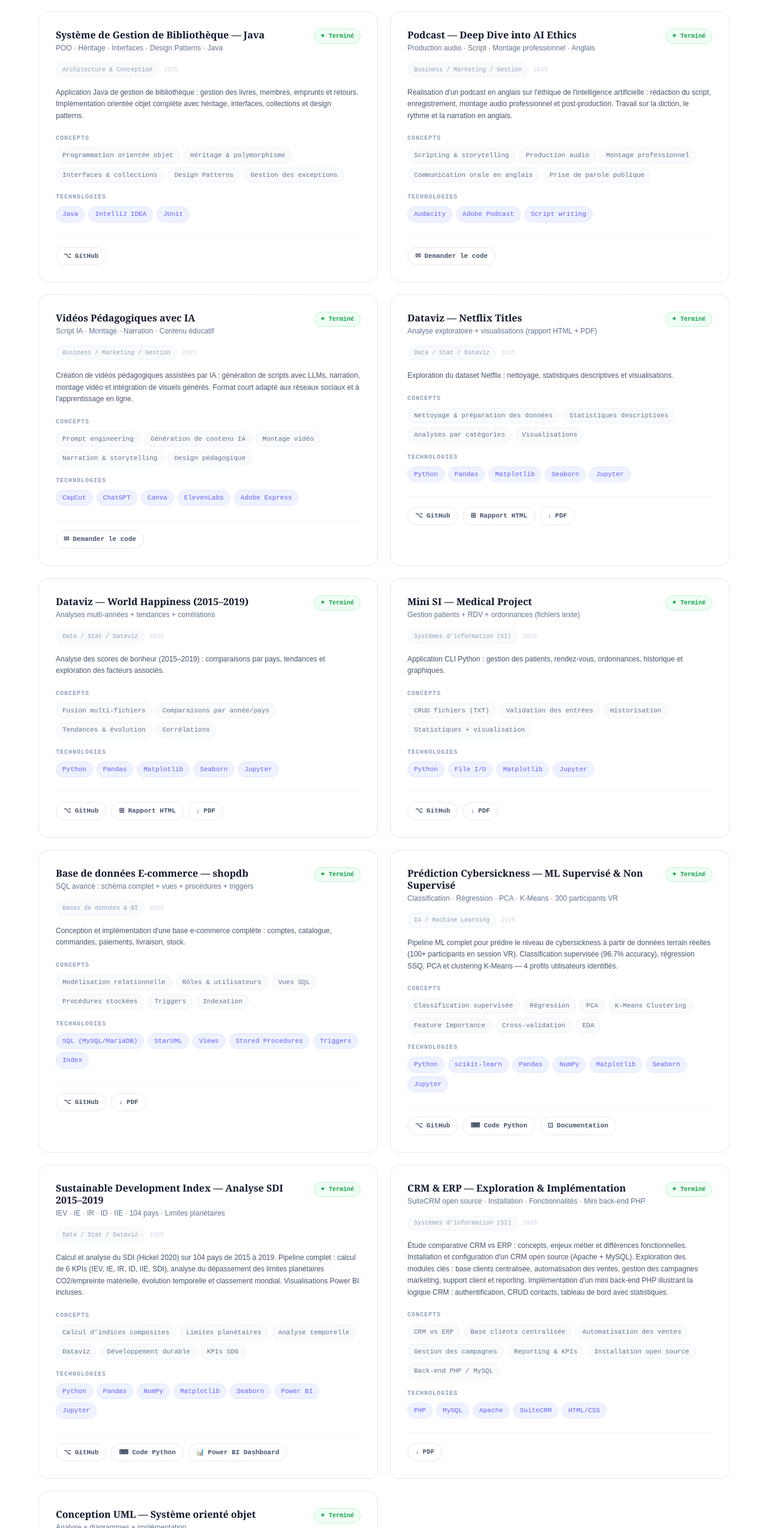
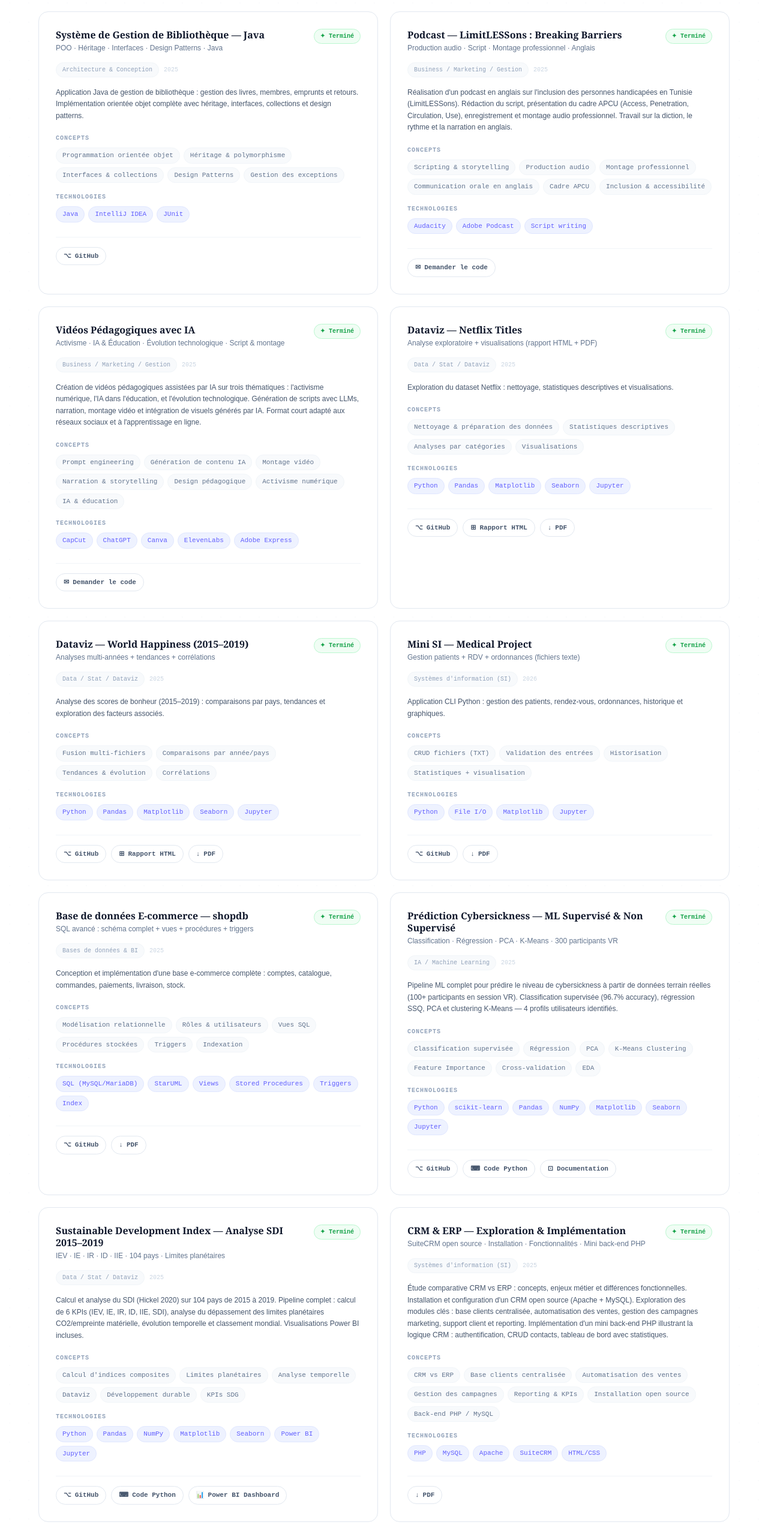
Before and after one commit to sarah832005/sarah832005.github.io, a Next.js app: page / in a window 1280 px wide. Shown: the part 6511-9059 px from the top of the page at 60% size. Built offline with nearby package versions, Linux system fonts and the light colour scheme.

Commit message:
feat: add projects

```diff
--- a/src/components/Projects.tsx
+++ b/src/components/Projects.tsx
@@ -98,7 +98,7 @@ const PROJECTS: Project[] = [
     what: "Mise en place d'un pipeline CI/CD complet : intégration continue avec Jenkins, conteneurisation Docker, analyse qualité de code avec SonarQube. Automatisation du build, des tests et du déploiement.",
     concepts: ["CI/CD", "Intégration continue", "Conteneurisation", "Qualité de code", "Automatisation du déploiement", "Pipeline DevOps"],
     tools: ["Jenkins", "Docker", "SonarQube", "Git", "Linux/Bash"],
-    report: "https://sarah832005.github.io/docs/devops_cicd_pipeline.pptx",
+    report: "https://sarah832005.github.io/docs/devops_cicd_pipeline.pdf",
   },
   {
     title: "Secure Notes — Sécurité OWASP Top 10",
@@ -119,20 +119,20 @@ const PROJECTS: Project[] = [
     github: "https://github.com/sarah832005/Elibrairie",
   },
   {
-    title: "Podcast — Deep Dive into AI Ethics",
+    title: "Podcast — LimitLESSons : Breaking Barriers",
     subtitle: "Production audio · Script · Montage professionnel · Anglais",
     year: "2025", status: "Terminé", domain: "Business / Marketing / Gestion",
-    what: "Réalisation d'un podcast en anglais sur l'éthique de l'intelligence artificielle : rédaction du script, enregistrement, montage audio professionnel et post-production. Travail sur la diction, le rythme et la narration en anglais.",
-    concepts: ["Scripting & storytelling", "Production audio", "Montage professionnel", "Communication orale en anglais", "Prise de parole publique"],
+    what: "Réalisation d'un podcast en anglais sur l'inclusion des personnes handicapées en Tunisie (LimitLESSons). Rédaction du script, présentation du cadre APCU (Access, Penetration, Circulation, Use), enregistrement et montage audio professionnel. Travail sur la diction, le rythme et la narration en anglais.",
+    concepts: ["Scripting & storytelling", "Production audio", "Montage professionnel", "Communication orale en anglais", "Cadre APCU", "Inclusion & accessibilité"],
     tools: ["Audacity", "Adobe Podcast", "Script writing"],
-    mailto: "mailto:sarahmahmoudi315@gmail.com?subject=Demande accès — Podcast AI Ethics",
+    mailto: "mailto:sarahmahmoudi315@gmail.com?subject=Demande accès — Podcast LimitLESSons",
   },
   {
     title: "Vidéos Pédagogiques avec IA",
-    subtitle: "Script IA · Montage · Narration · Contenu éducatif",
+    subtitle: "Activisme · IA & Éducation · Évolution technologique · Script & montage",
     year: "2025", status: "Terminé", domain: "Business / Marketing / Gestion",
-    what: "Création de vidéos pédagogiques assistées par IA : génération de scripts avec LLMs, narration, montage vidéo et intégration de visuels générés. Format court adapté aux réseaux sociaux et à l'apprentissage en ligne.",
-    concepts: ["Prompt engineering", "Génération de contenu IA", "Montage vidéo", "Narration & storytelling", "Design pédagogique"],
+    what: "Création de vidéos pédagogiques assistées par IA sur trois thématiques : l'activisme numérique, l'IA dans l'éducation, et l'évolution technologique. Génération de scripts avec LLMs, narration, montage vidéo et intégration de visuels générés par IA. Format court adapté aux réseaux sociaux et à l'apprentissage en ligne.",
+    concepts: ["Prompt engineering", "Génération de contenu IA", "Montage vidéo", "Narration & storytelling", "Design pédagogique", "Activisme numérique", "IA & éducation"],
     tools: ["CapCut", "ChatGPT", "Canva", "ElevenLabs", "Adobe Express"],
     mailto: "mailto:sarahmahmoudi315@gmail.com?subject=Demande accès — Vidéos pédagogiques IA",
   },
@@ -210,12 +210,13 @@ const PROJECTS: Project[] = [
     report: "https://sarah832005.github.io/docs/crm_erp_guide.pdf",
   },
   {
-    title: "Conception UML — Système orienté objet",
-    subtitle: "Analyse + diagrammes + implémentation",
-    year: "2025", status: "Terminé", domain: "Architecture & Conception",
-    what: "Analyse des besoins, conception UML (use case, classes…) puis traduction en code orienté objet.",
-    concepts: ["Use case", "Diagramme de classes", "Encapsulation", "Héritage", "Polymorphisme"],
-    tools: ["StarUML", "Java"],
+    title: "DAT — Plateforme CRM SaaS Multi-Tenant",
+    subtitle: "Dossier d'Architecture Technique · Diagrammes C4 · RGPD · Cloud · ADR",
+    year: "2026", status: "Terminé", domain: "Architecture & Conception",
+    what: "Conception complète de l'architecture technique d'une plateforme CRM en mode SaaS multi-tenant (PSTB). Diagrammes C4 (Context, Containers, Components), architecture réseau segmentée (DMZ / Zone Applicative / Zone Données), choix d'infrastructure Cloud, stack technique (React, NestJS, PostgreSQL, Redis, RabbitMQ, Docker, Kubernetes), modèle de données multi-tenant avec isolation par tenant_id, 10 Architecture Decision Records (ADR), analyse des risques et conformité RGPD.",
+    concepts: ["Architecture SaaS multi-tenant", "Diagrammes C4 (niveaux 1-2-3)", "Segmentation réseau & sécurité", "RBAC & JWT / OAuth2 / OIDC", "Scalabilité horizontale & auto-scaling", "Modèle de données relationnel", "Architecture Decision Records (ADR)", "Conformité RGPD", "Observabilité & monitoring"],
+    tools: ["React", "NestJS", "PostgreSQL", "Redis", "RabbitMQ", "Docker", "Kubernetes", "Prometheus", "Grafana", "OpenTelemetry"],
+    report: "https://sarah832005.github.io/docs/architecture_technique.pdf",
   },
 ];
 
```
Also changed, not shown: 2 other files (tests, documents, lock files or other folders).
